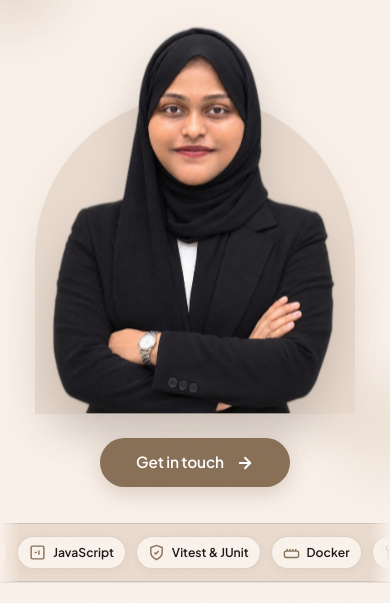
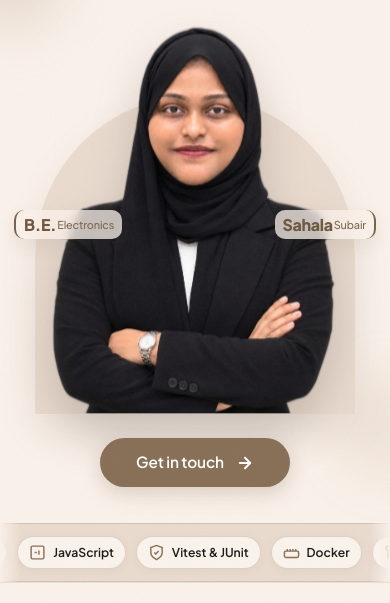
Before and after one commit to hala-hue/sahla, a plain HTML site: page index.html in a window 390 px wide. Shown: the part 241-844 px from the top of the page. Drawn offline with Linux system fonts and the light colour scheme.

Commit message:
Restore mobile hero identity labels

```diff
--- a/index.html
+++ b/index.html
@@ -1435,10 +1435,10 @@
         <!-- Arch backdrop shape behind shoulders -->
         <div class="arch-backdrop-shape"></div>
 
-        <!-- Left Callout: | B.E. Computer Science -->
+        <!-- Left Callout: Sahala's degree -->
         <div class="side-callout-left">
           <span class="callout-bold-text">B.E.</span>
-          <span class="callout-light-text">Computer<br>Science</span>
+          <span class="callout-light-text">Electronics</span>
         </div>
 
         <!-- Center Cutout Photo of Sahala Subair -->
--- a/responsive.css
+++ b/responsive.css
@@ -420,6 +420,15 @@ select {
   .side-callout-left,
   .side-callout-right {
     top: 46%;
+    z-index: 4;
+    display: flex;
+    min-width: 0;
+    padding-top: 7px;
+    padding-bottom: 7px;
+    border-radius: 10px;
+    background: rgba(250, 241, 234, .76);
+    box-shadow: 0 8px 18px rgba(67, 48, 31, .08);
+    backdrop-filter: blur(5px);
   }
 
   .bottom-cta-container,
@@ -527,7 +536,27 @@ select {
 
   .side-callout-left,
   .side-callout-right {
-    display: none;
+    top: 52%;
+    display: flex;
+    padding: 6px 8px;
+    gap: 1px;
+  }
+
+  .side-callout-left {
+    left: -2px;
+  }
+
+  .side-callout-right {
+    right: -2px;
+  }
+
+  .callout-bold-text {
+    font-size: 1rem;
+  }
+
+  .callout-light-text {
+    font-size: .68rem;
+    line-height: 1.2;
   }
 
   .browser-header-bar,
```
